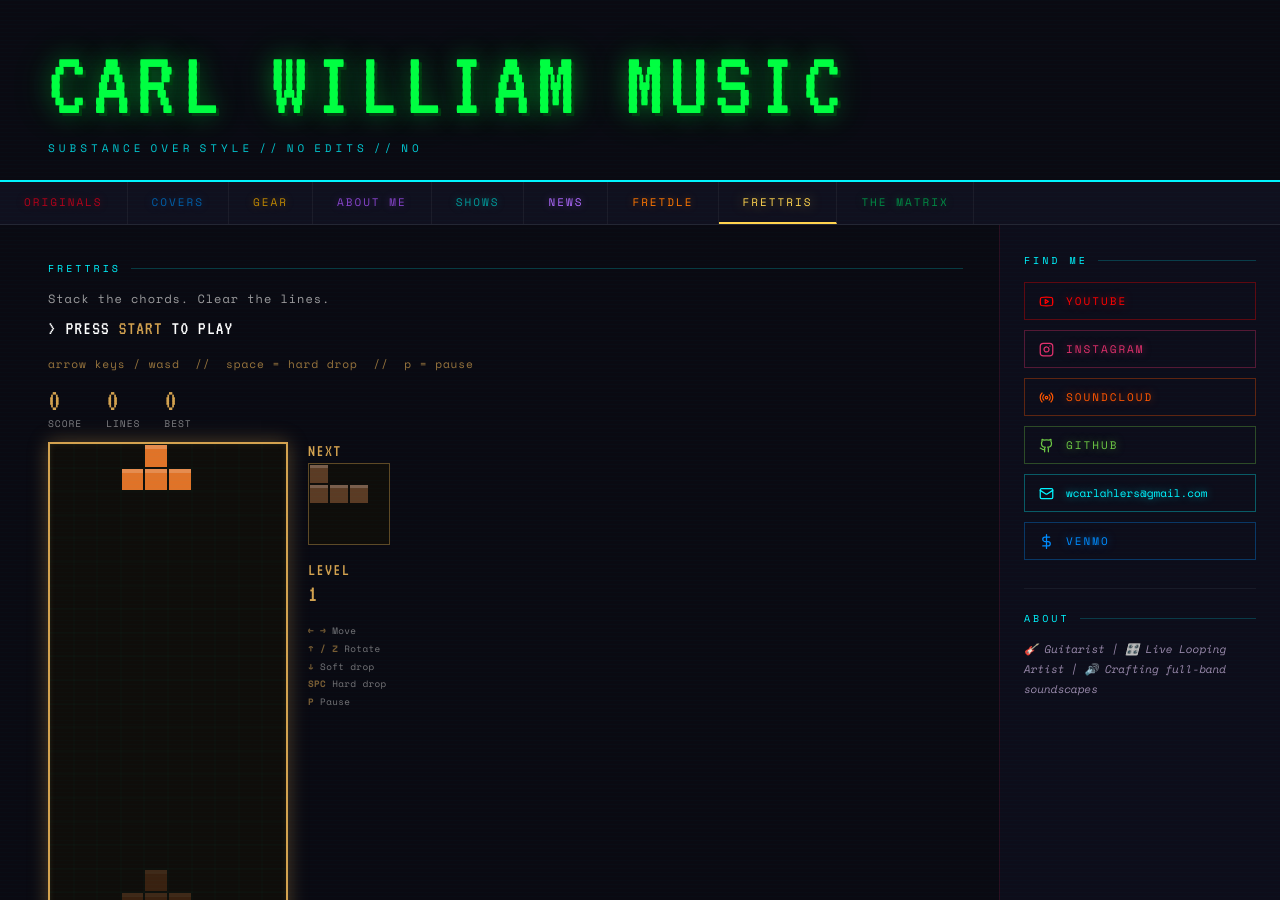
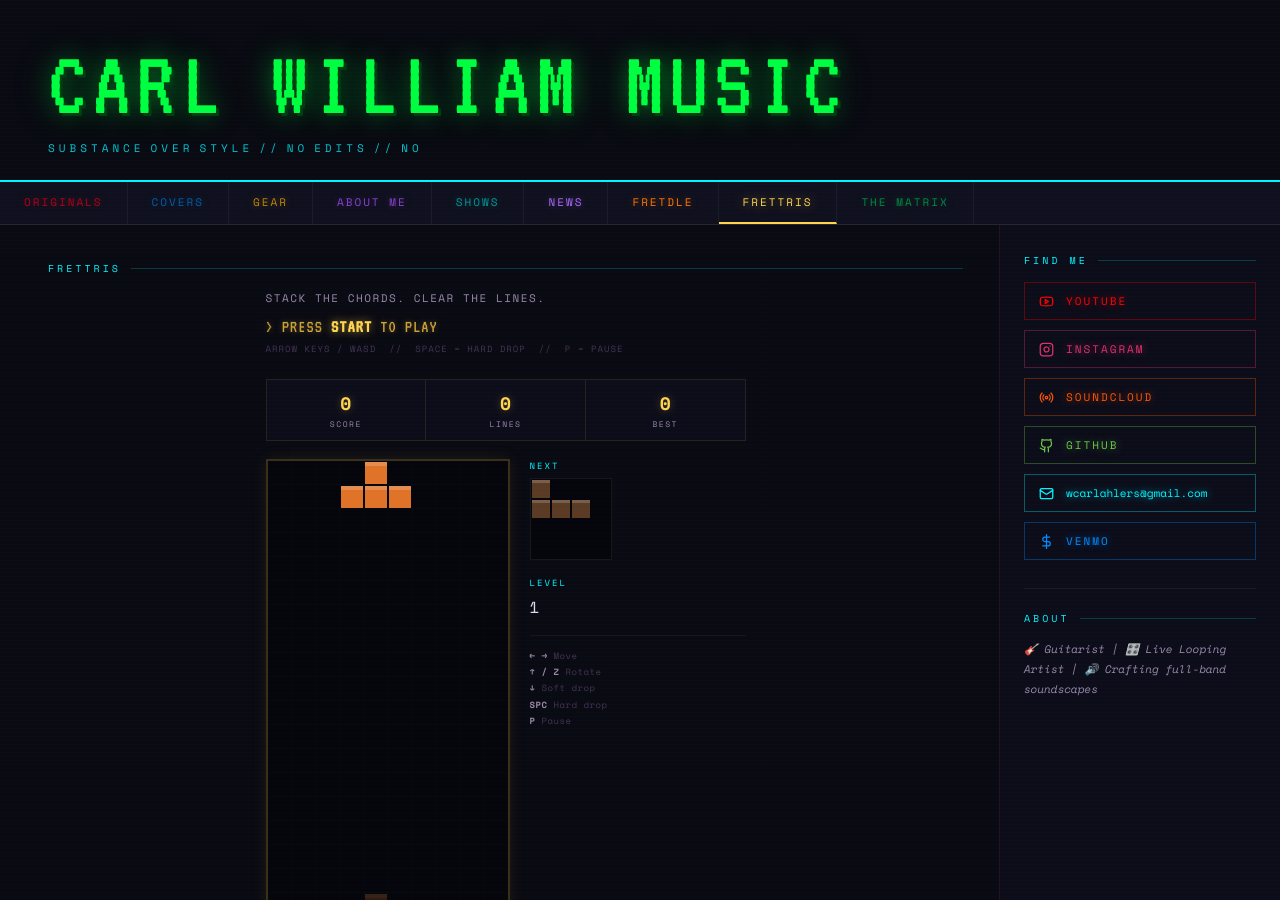
Before and after one commit to Ahlers94/carl-william-music, a Jekyll site: the page built from frettris.html, in a window 1280 px wide and 900 px high. Built offline with Jekyll 4.4.1, drawn with Linux system fonts in a browser that asks for light colours.

Commit message:
Refactor Frettris game UI styles
Updated styles for Frettris game UI, including layout adjustments, font changes, and improved responsiveness.

```diff
--- a/assets/css/frettris.css
+++ b/assets/css/frettris.css
@@ -1,196 +1,220 @@
-/* ── Frettris page styles ── */
+/* ── FRETTRIS GAME UI STYLES ───────────────────────────────── */
 
-#frettris-game-container #frettris-section {
+#frettris-game-container {
+  max-width: 480px;
+  margin: 0 auto;
+}
+
+.section-subtitle {
+  font-size: 11px;
+  color: var(--muted);
+  letter-spacing: 1.5px;
+  text-transform: uppercase;
+  margin-bottom: 12px;
+}
+
+#frettris-msg {
+  font-family: 'VT323', monospace;
+  font-size: 18px;
+  color: #cca239;
+  text-shadow: 0 0 6px rgba(204, 162, 57, 0.4);
+  letter-spacing: 1px;
+  margin-bottom: 6px;
+}
+
+#frettris-msg .hi {
+  color: #ffd44f;
+  text-shadow: 0 0 10px rgba(255, 212, 79, 0.6);
+  font-weight: bold;
+}
+
+.frettris-meta {
+  font-size: 9px;
+  color: var(--dim);
+  text-transform: uppercase;
+  letter-spacing: 1px;
+  margin-bottom: 24px;
+}
+
+/* ── GAME METRICS BAR ───────────────────────────────────────── */
+.frettris-stats {
+  display: flex;
+  background: var(--surface);
+  border: 1px solid #cca23922;
+  margin-bottom: 18px;
+  justify-content: stretch;
+}
+
+.frettris-stat {
+  flex: 1;
+  text-align: center;
+  padding: 10px;
+  border-right: 1px solid #cca23922;
+}
+
+.frettris-stat:last-child {
+  border-right: none;
+}
+
+.stat-num {
+  font-family: 'Space Mono', monospace;
+  font-size: 18px;
+  color: #ffd44f;
+  font-weight: bold;
+  text-shadow: 0 0 8px rgba(255, 212, 79, 0.3);
+}
+
+.stat-label {
+  font-size: 8px;
+  color: var(--muted);
+  text-transform: uppercase;
+  letter-spacing: 1.5px;
+  margin-top: 2px;
+}
+
+/* ── PLAY GRID VIEWPORT ─────────────────────────────────────── */
+.frettris-play-area {
+  display: flex;
+  gap: 20px;
+  align-items: flex-start;
+  margin-bottom: 20px;
+}
+
+#frettris-canvas {
+  background: #05050b;
+  border: 2px solid #cca23944;
+  box-shadow: 0 0 15px rgba(204, 162, 57, 0.1);
+  display: block;
+}
+
+.frettris-side {
+  flex: 1;
   display: flex;
   flex-direction: column;
-  gap: 0.75rem;
+  gap: 16px;
 }
 
-#frettris-game-container .section-subtitle {
-  font-family: 'Space Mono', monospace;
-  font-size: 0.75rem;
-  color: var(--fg, #ccc);
-  opacity: 0.75;
-  letter-spacing: 0.08em;
+.frettris-side-label {
+  font-size: 9px;
+  color: var(--cyan);
+  text-transform: uppercase;
+  letter-spacing: 2px;
+  margin-bottom: 6px;
 }
 
-#frettris-game-container .frettris-meta {
-  font-family: 'Space Mono', monospace;
-  font-size: 0.7rem;
-  color: var(--accent, #d4a24f);
-  opacity: 0.7;
-  letter-spacing: 0.08em;
+#next-canvas {
+  background: #05050b;
+  border: 1px solid #ffffff11;
+  display: block;
 }
 
-#frettris-game-container .frettris-stats {
-  display: flex;
-  gap: 1.5rem;
-  flex-wrap: wrap;
+.frettris-level {
+  font-family: 'Space Mono', monospace;
+  font-size: 16px;
+  color: var(--text);
 }
 
-#frettris-game-container .frettris-stat {
-  display: flex;
-  flex-direction: column;
-  align-items: flex-start;
+.frettris-keys {
+  font-size: 9px;
+  color: var(--dim);
+  line-height: 1.8;
+  letter-spacing: 0.5px;
+  border-top: 1px solid #ffffff0d;
+  padding-top: 12px;
 }
 
-#frettris-game-container .frettris-stat .stat-num {
-  font-family: 'VT323', monospace;
-  font-size: 2rem;
-  color: var(--accent, #d4a24f);
-  line-height: 1;
+.frettris-keys strong {
+  color: var(--muted);
 }
 
-#frettris-game-container .frettris-stat .stat-label {
-  font-family: 'Space Mono', monospace;
-  font-size: 0.6rem;
-  color: var(--fg, #ccc);
-  opacity: 0.6;
-  text-transform: uppercase;
-  letter-spacing: 0.1em;
+/* ── CONTROLS AND INTERFACE BUTTONS ─────────────────────────── */
+.frettris-controls {
+  display: flex;
+  gap: 10px;
 }
 
-#frettris-game-container .frettris-play-area {
-  display: flex;
-  gap: 1.25rem;
-  align-items: flex-start;
+.frettris-btn {
+  flex: 1;
+  background: var(--surface);
+  border: 1px solid #cca23944;
+  color: #cca239;
+  font-family: 'Space Mono', monospace;
+  font-size: 10px;
+  text-transform: uppercase;
+  letter-spacing: 2px;
+  padding: 10px;
+  cursor: pointer;
+  transition: all 0.15s ease;
 }
 
-#frettris-game-container #frettris-canvas {
-  display: block;
-  border: 2px solid #d4a24f;
-  box-shadow: 0 0 18px rgba(212,162,79,0.35), inset 0 0 6px rgba(212,162,79,0.12);
-  image-rendering: pixelated;
-  background: #0f0d0a;
-  max-width: min(240px, 100%);
-  height: auto;
+.frettris-btn:hover:not(:disabled) {
+  background: #cca23911;
+  color: #ffd44f;
+  border-color: #ffd44f;
+  box-shadow: 0 0 8px rgba(255, 212, 79, 0.2);
 }
 
-#frettris-game-container .frettris-side {
-  display: flex;
-  flex-direction: column;
-  gap: 1rem;
-  min-width: 90px;
+.frettris-btn:disabled {
+  opacity: 0.3;
+  cursor: not-allowed;
+  border-color: #ffffff0d;
+  color: var(--dim);
 }
 
-#frettris-game-container .frettris-side-label {
-  font-family: 'VT323', monospace;
-  font-size: 1.1rem;
-  color: #d4a24f;
-  letter-spacing: 0.08em;
-  text-transform: uppercase;
-  margin-bottom: 0.2rem;
+/* ── SMARTPHONE TOUCH OVERLAY ──────────────────────────────── */
+.frettris-touch {
+  display: none;
+  flex-direction: column;
+  gap: 6px;
+  margin-bottom: 20px;
+  user-select: none;
 }
 
-#frettris-game-container #next-canvas {
-  display: block;
-  border: 1px solid rgba(212,162,79,0.4);
-  background: #0f0d0a;
-  image-rendering: pixelated;
+.touch-row {
+  display: flex;
+  justify-content: center;
+  gap: 6px;
 }
 
-#frettris-game-container .frettris-level {
-  font-family: 'VT323', monospace;
-  font-size: 1.5rem;
-  color: #fff;
-  line-height: 1;
+.touch-btn {
+  background: #121224;
+  border: 1px solid #ffffff15;
+  color: var(--text);
+  padding: 14px;
+  font-size: 16px;
+  font-family: inherit;
+  flex: 1;
+  max-width: 70px;
+  text-align: center;
+  cursor: pointer;
+  touch-action: manipulation;
 }
 
-#frettris-game-container .frettris-level span {
-  color: #d4a24f;
+.touch-btn:active {
+  background: var(--cyan);
+  color: var(--bg);
+  border-color: var(--cyan);
 }
 
-#frettris-game-container .frettris-keys {
-  font-family: 'Space Mono', monospace;
-  font-size: 0.58rem;
-  color: var(--fg, #ccc);
-  opacity: 0.55;
-  line-height: 1.9;
-  letter-spacing: 0.04em;
+#tb-drop {
+  max-width: 222px;
+  font-size: 11px;
+  letter-spacing: 2px;
+  font-weight: bold;
 }
 
-#frettris-game-container .frettris-keys strong {
-  color: #d4a24f;
-  opacity: 1;
-  font-weight: 700;
+@media (max-width: 480px) {
+  .frettris-play-area {
+    gap: 10px;
+  }
+  #frettris-canvas {
+    width: 160px;
+    height: 320px;
+  }
+  .frettris-keys {
+    display: none;
+  }
+  .frettris-touch {
+    display: flex;
+  }
 }
-
-#frettris-game-container .frettris-controls {
-  display: flex;
-  flex-wrap: wrap;
-  gap: 0.5rem;
-  margin-top: 0.25rem;
-}
-
-#frettris-game-container .frettris-btn {
-  font-family: 'VT323', monospace;
-  font-size: 1.2rem;
-  letter-spacing: 0.08em;
-  text-transform: uppercase;
-  padding: 0.3rem 1rem;
-  background: transparent;
-  color: #d4a24f;
-  border: 1.5px solid #d4a24f;
-  cursor: pointer;
-  transition: background 0.15s, color 0.15s, box-shadow 0.15s;
-}
-
-#frettris-game-container .frettris-btn:hover {
-  background: #d4a24f;
-  color: #0f0d0a;
-  box-shadow: 0 0 10px rgba(212,162,79,0.6);
-}
-
-#frettris-game-container #frettris-msg {
-  font-family: 'VT323', monospace;
-  font-size: 1.2rem;
-  color: #fff;
-  min-height: 1.5rem;
-  letter-spacing: 0.06em;
-}
-
-#frettris-game-container #frettris-msg .hi {
-  color: #d4a24f;
-}
-
-#frettris-game-container .frettris-touch {
-  display: none;
-  gap: 0.4rem;
-  justify-content: center;
-  margin-top: 0.5rem;
-}
-
-#frettris-game-container .touch-row {
-  display: flex;
-  gap: 0.4rem;
-  justify-content: center;
-}
-
-#frettris-game-container .touch-btn {
-  font-family: 'VT323', monospace;
-  font-size: 1.6rem;
-  width: 52px;
-  height: 52px;
-  background: transparent;
-  color: #d4a24f;
-  border: 1.5px solid #d4a24f;
-  cursor: pointer;
-  display: flex;
-  align-items: center;
-  justify-content: center;
-  user-select: none;
-  -webkit-tap-highlight-color: transparent;
-  transition: background 0.1s, color 0.1s;
-}
-
-#frettris-game-container .touch-btn:active {
-  background: #d4a24f;
-  color: #0f0d0a;
-}
-
-@media (max-width: 600px) {
-  #frettris-game-container .frettris-touch { display: flex; flex-direction: column; }
-  #frettris-game-container .frettris-keys  { display: none; }
-  #frettris-game-container .frettris-play-area { flex-direction: column; align-items: center; }
-  #frettris-game-container #frettris-canvas { max-width: min(200px, 90vw); }
-}
```
